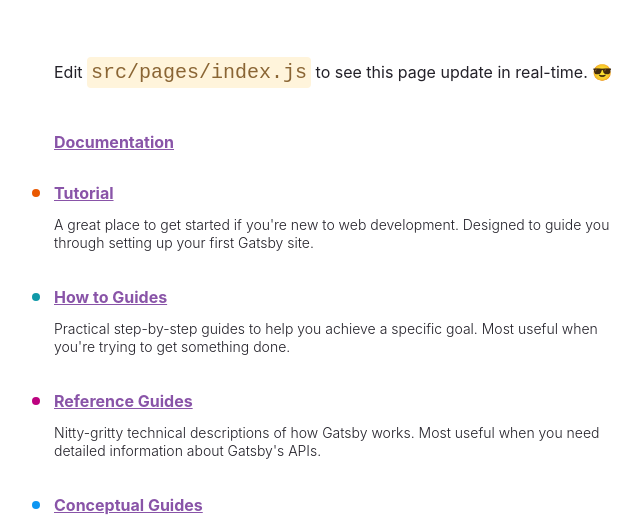
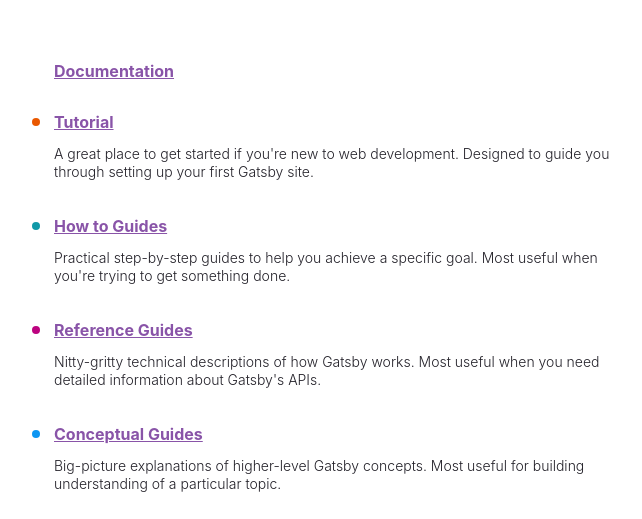
Before and after one commit to jasmineplumb/jasmineplumb.github.io, a Gatsby site: page / in a window 1280 px wide. Shown: the part 224-743 px from the top of the page, without its empty margins (50-692 px from the left). Built offline with nearby package versions, Linux system fonts and the light colour scheme; Gatsby itself is replaced by a stand-in of ours.

Commit message:
update index test

```diff
--- a/src/pages/index.js
+++ b/src/pages/index.js
@@ -131,10 +131,6 @@
         <br />
         <span style={headingAccentStyles}>— you just made a Gatsby site! 🎉🎉🎉</span>
       </h1>
-      <p style={paragraphStyles}>
-        Edit <code style={codeStyles}>src/pages/index.js</code> to see this page
-        update in real-time. 😎
-      </p>
       <ul style={listStyles}>
         <li style={docLinkStyle}>
           <a
```
